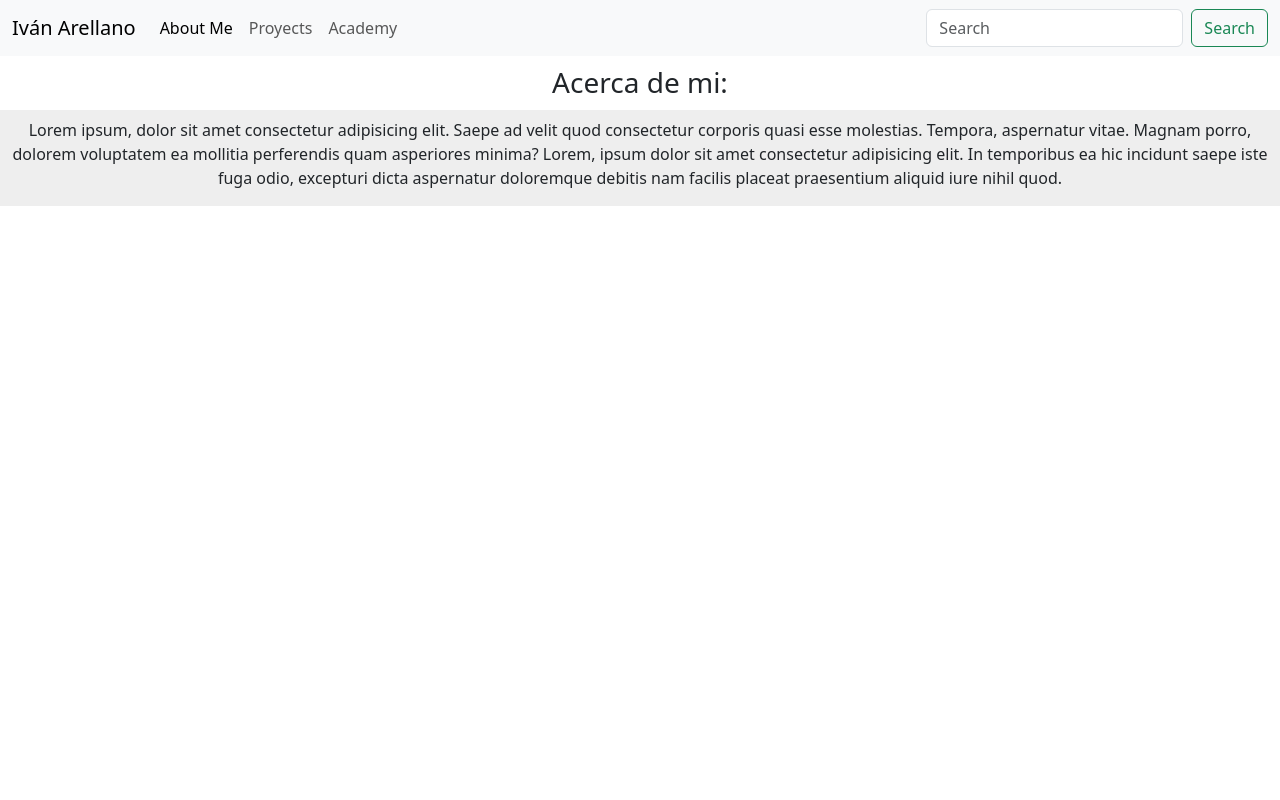
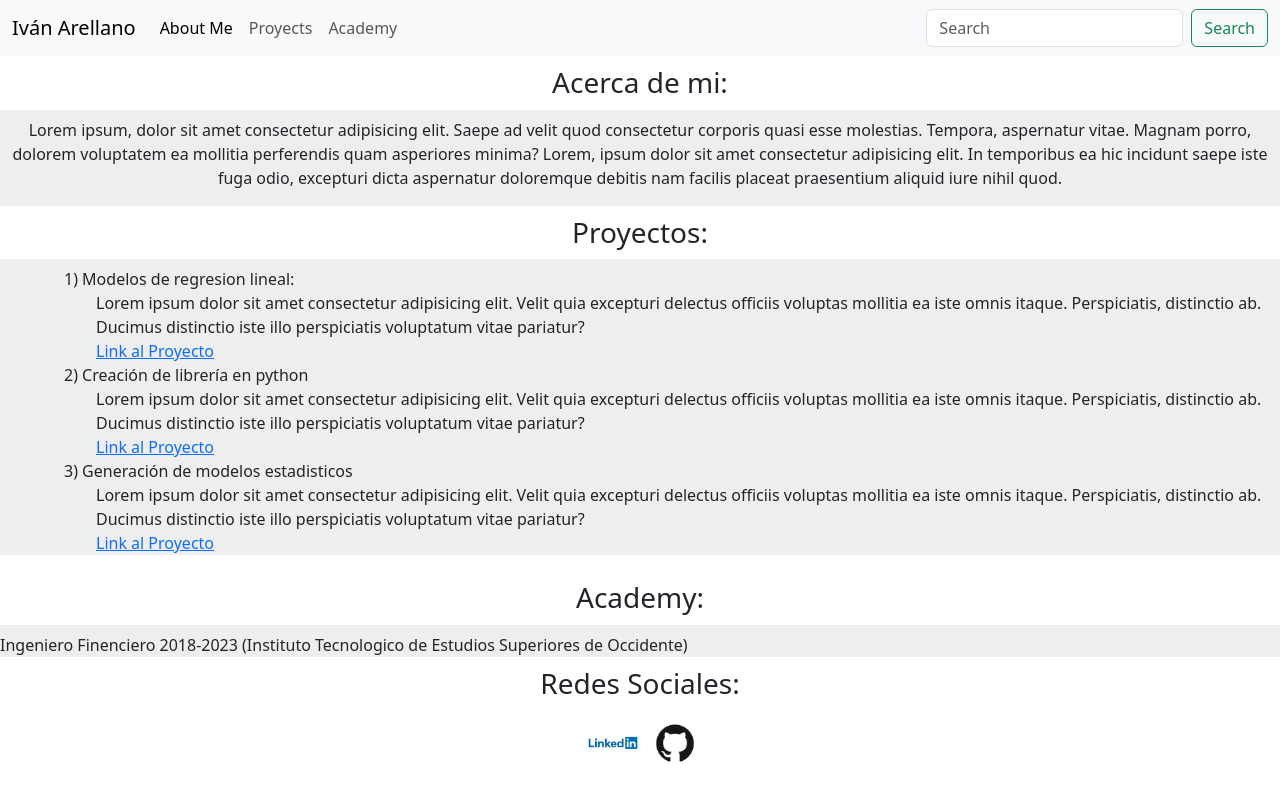
Before and after one commit to IvanArellanoRuelas/IvanArellanoRuelas.github.io, a plain HTML site: page index.html in a window 1280 px wide. Drawn offline with nearby package versions, Linux system fonts and the light colour scheme.

Commit message:
Se termina el proyecto

```diff
--- a/Assets/CSS/Style.css
+++ b/Assets/CSS/Style.css
@@ -30,3 +30,18 @@ body {
   text-align: center;
   width: 100%;
 }
+
+.Proyects {
+  background-color: #eeeeee;
+}
+
+.Academy {
+  background-color: #eeeeee;
+}
+
+.Logos {
+  height: auto;
+  max-width: 100%;
+  align-items: center;
+  text-align: center;
+}
--- a/index.html
+++ b/index.html
@@ -31,15 +31,18 @@
         <div class="collapse navbar-collapse" id="navbarText">
           <ul class="navbar-nav me-auto mb-2 mb-lg-0">
             <li class="nav-item">
-              <a class="nav-link active" aria-current="page" href="#"
+              <a
+                class="nav-link active"
+                aria-current="page"
+                href="#About_Me_Prin"
                 >About Me</a
               >
             </li>
             <li class="nav-item">
-              <a class="nav-link" href="#">Proyects</a>
+              <a class="nav-link" href="#Proyects">Proyects</a>
             </li>
             <li class="nav-item">
-              <a class="nav-link" href="#">Academy</a>
+              <a class="nav-link" href="#Academy">Academy</a>
             </li>
           </ul>
           <form class="d-flex" role="search">
@@ -77,6 +80,85 @@
         </div>
       </div>
     </div>
+    <!-- Proyects -->
+    <div class="Proyects">
+      <div>
+        <h3 class="Titulos">Proyectos:</h3>
+      </div>
+      <div>
+        <ul>
+          <ol>
+            1) Modelos de regresion lineal:
+            <ul>
+              Lorem ipsum dolor sit amet consectetur adipisicing elit. Velit
+              quia excepturi delectus officiis voluptas mollitia ea iste omnis
+              itaque. Perspiciatis, distinctio ab. Ducimus distinctio iste illo
+              perspiciatis voluptatum vitae pariatur?
+            </ul>
+            <ul>
+              <a href="https://github.com/IvanArellanoRuelas/Series-de-tiempo-"
+                >Link al Proyecto</a
+              >
+            </ul>
+          </ol>
+          <ol>
+            2) Creación de librería en python
+            <ul>
+              Lorem ipsum dolor sit amet consectetur adipisicing elit. Velit
+              quia excepturi delectus officiis voluptas mollitia ea iste omnis
+              itaque. Perspiciatis, distinctio ab. Ducimus distinctio iste illo
+              perspiciatis voluptatum vitae pariatur?
+            </ul>
+            <ul>
+              <a href="https://github.com/IvanArellanoRuelas/Series-de-tiempo-"
+                >Link al Proyecto</a
+              >
+            </ul>
+          </ol>
+          <ol>
+            3) Generación de modelos estadisticos
+            <ul>
+              Lorem ipsum dolor sit amet consectetur adipisicing elit. Velit
+              quia excepturi delectus officiis voluptas mollitia ea iste omnis
+              itaque. Perspiciatis, distinctio ab. Ducimus distinctio iste illo
+              perspiciatis voluptatum vitae pariatur?
+            </ul>
+            <ul>
+              <a href="https://github.com/IvanArellanoRuelas/Series-de-tiempo-"
+                >Link al Proyecto</a
+              >
+            </ul>
+          </ol>
+        </ul>
+      </div>
+    </div>
+    <!--  -->
+    <!--Academmy-->
+    <div class="Academy">
+      <div><h3 class="Titulos">Academy:</h3></div>
+      <div>
+        Ingeniero Finenciero 2018-2023 (Instituto Tecnologico de Estudios
+        Superiores de Occidente)
+      </div>
+    </div>
+    <!-- -->
+    <footer>
+      <div class="Redes">
+        <div><h3 class="Titulos">Redes Sociales:</h3></div>
+        <div class="Logos">
+          <a href="https://www.linkedin.com/in/ivanarellanor/"
+            ><img
+              src="./assets/imgs/linkedin.jpg"
+              alt=""
+              ,width="50"
+              height="50"
+          /></a>
+          <a href="https://github.com/IvanArellanoRuelas"
+            ><img src="./assets/imgs/GitHub.png" alt="" ,width="50" height="50"
+          /></a>
+        </div>
+      </div>
+    </footer>
   </body>
 
   <script
```
Also changed, not shown: Assets/IMGS/GitHub.png (added), Assets/IMGS/linkedin.jpg (added).
